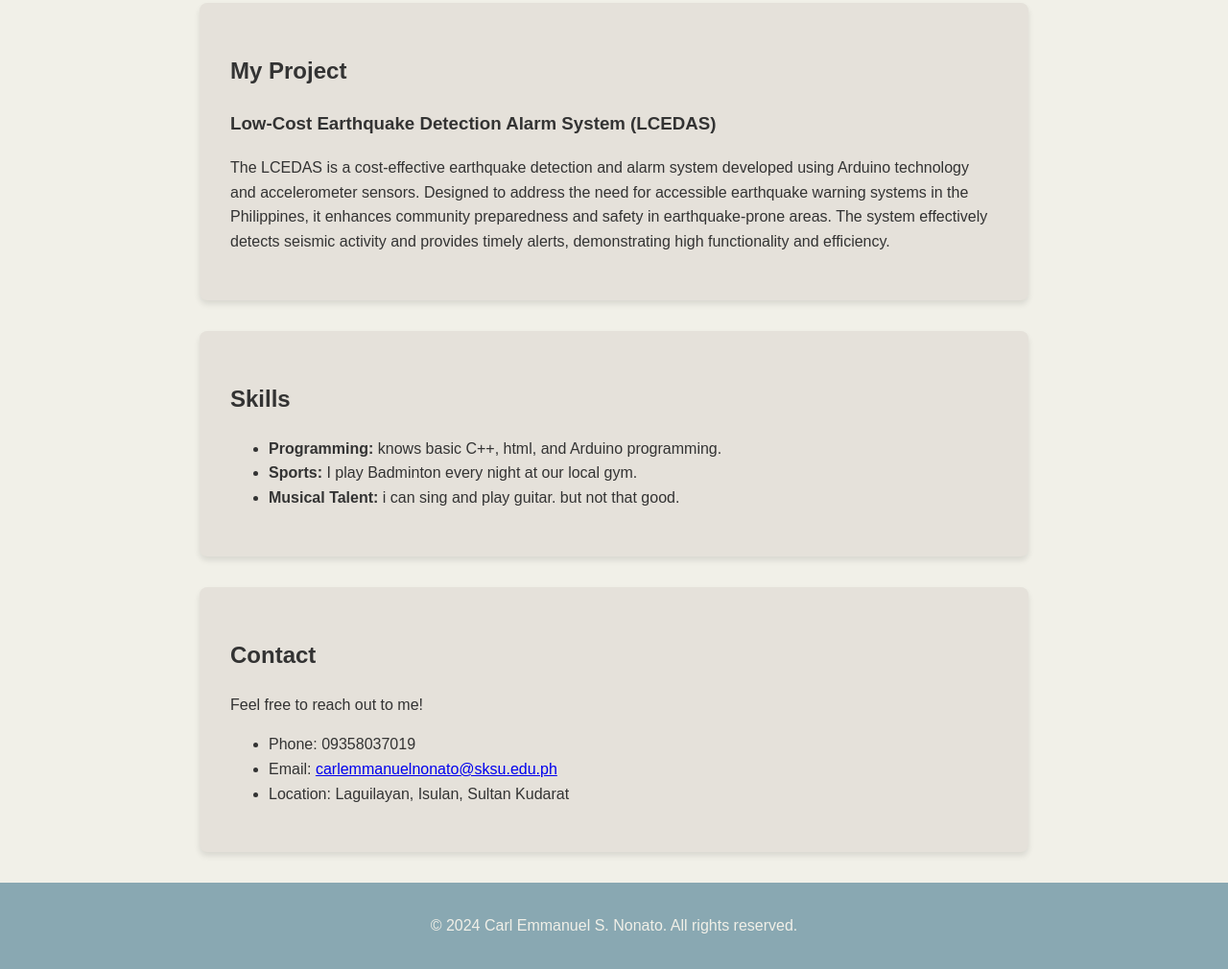
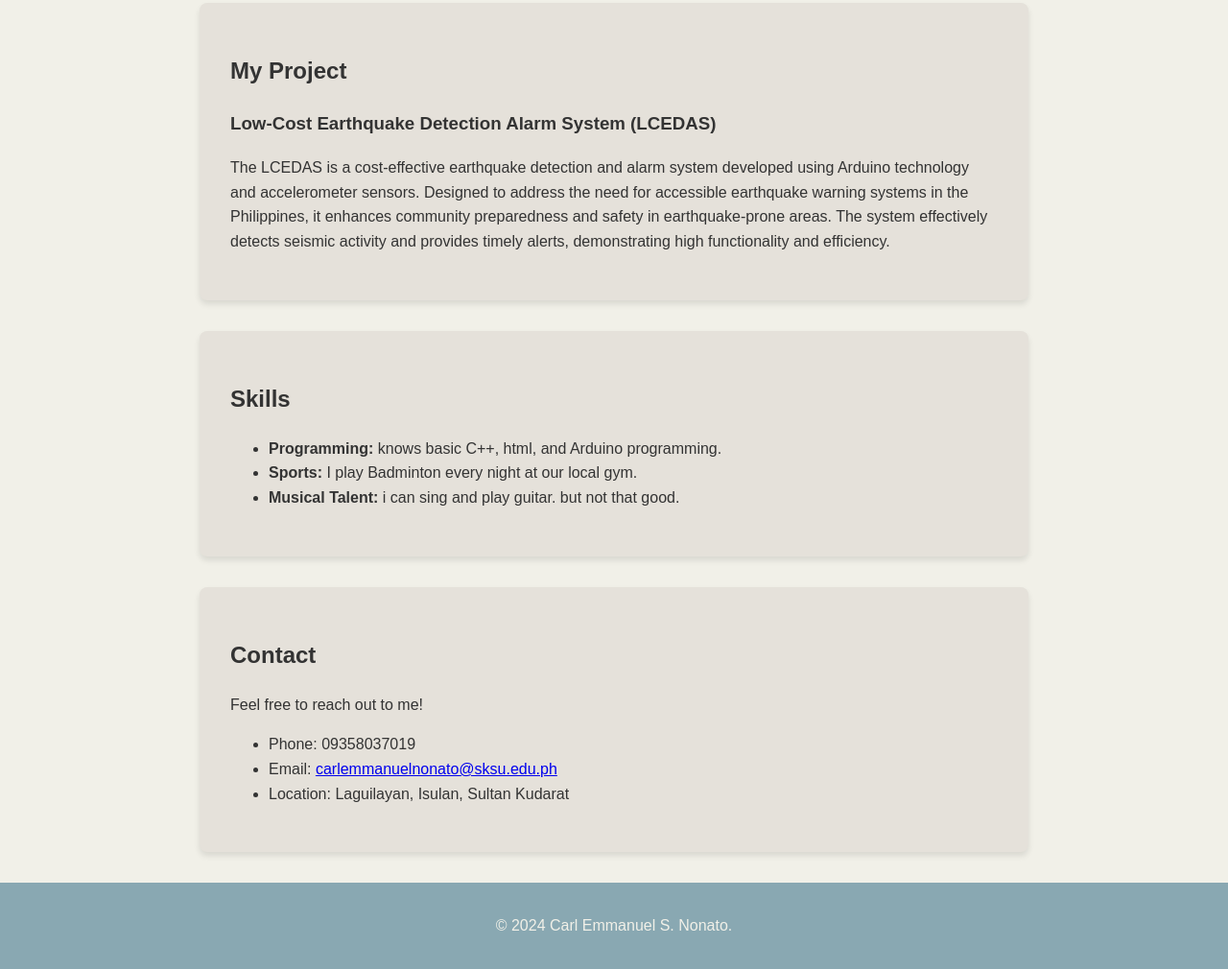
Before and after one commit to MasterCarl-13/final-personal-website, a plain HTML site: page index.html in a window 1280 px wide. Shown: the part 696-1706 px from the top of the page at 96% size. Drawn offline with Linux system fonts and the light colour scheme.

Commit message:
Update index.html

```diff
--- a/index.html
+++ b/index.html
@@ -122,7 +122,7 @@
     </section>
 
     <footer>
-        <p>&copy; 2024 Carl Emmanuel S. Nonato. All rights reserved.</p>
+        <p>&copy; 2024 Carl Emmanuel S. Nonato.</p>
     </footer>
 
 </body>
```
